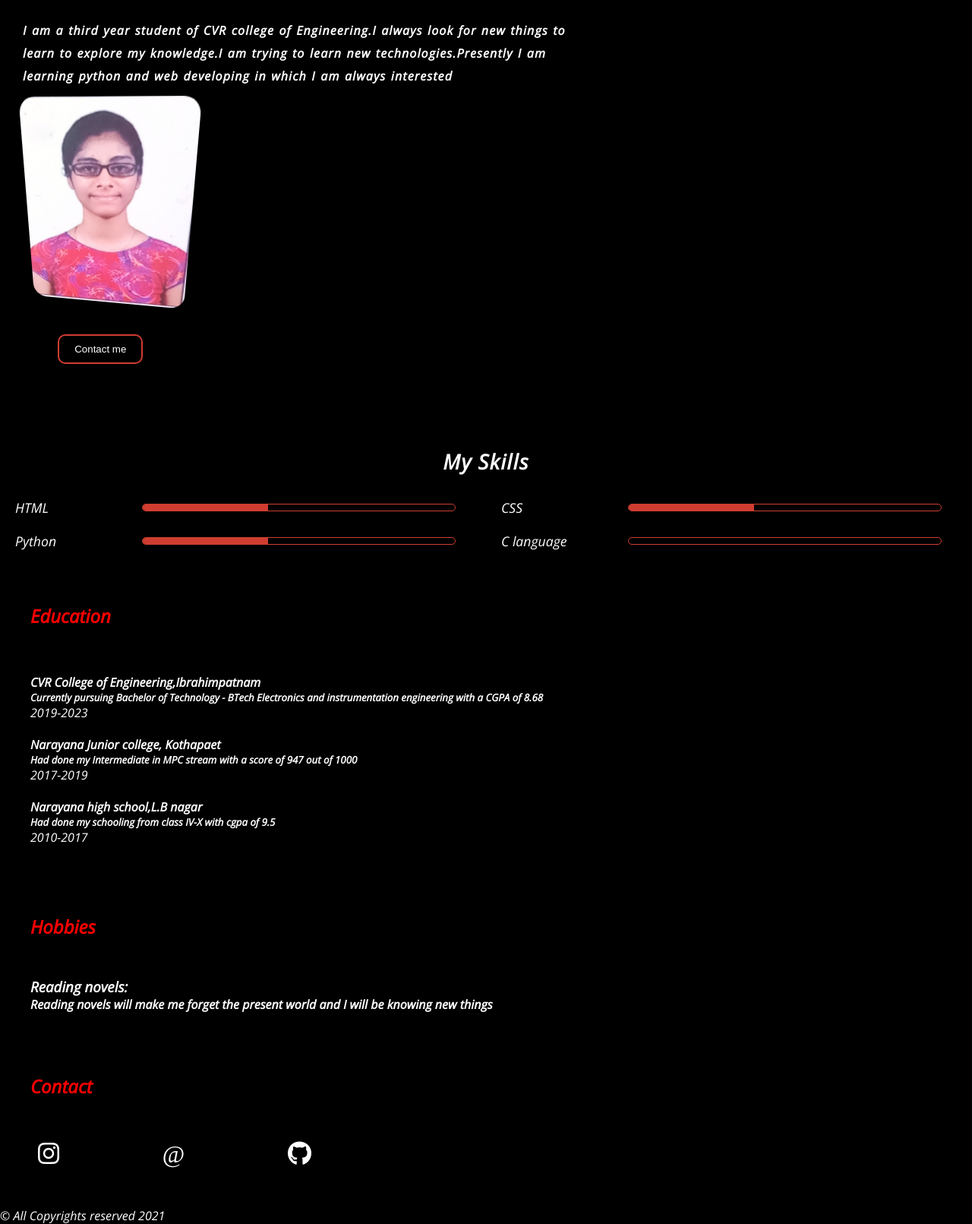
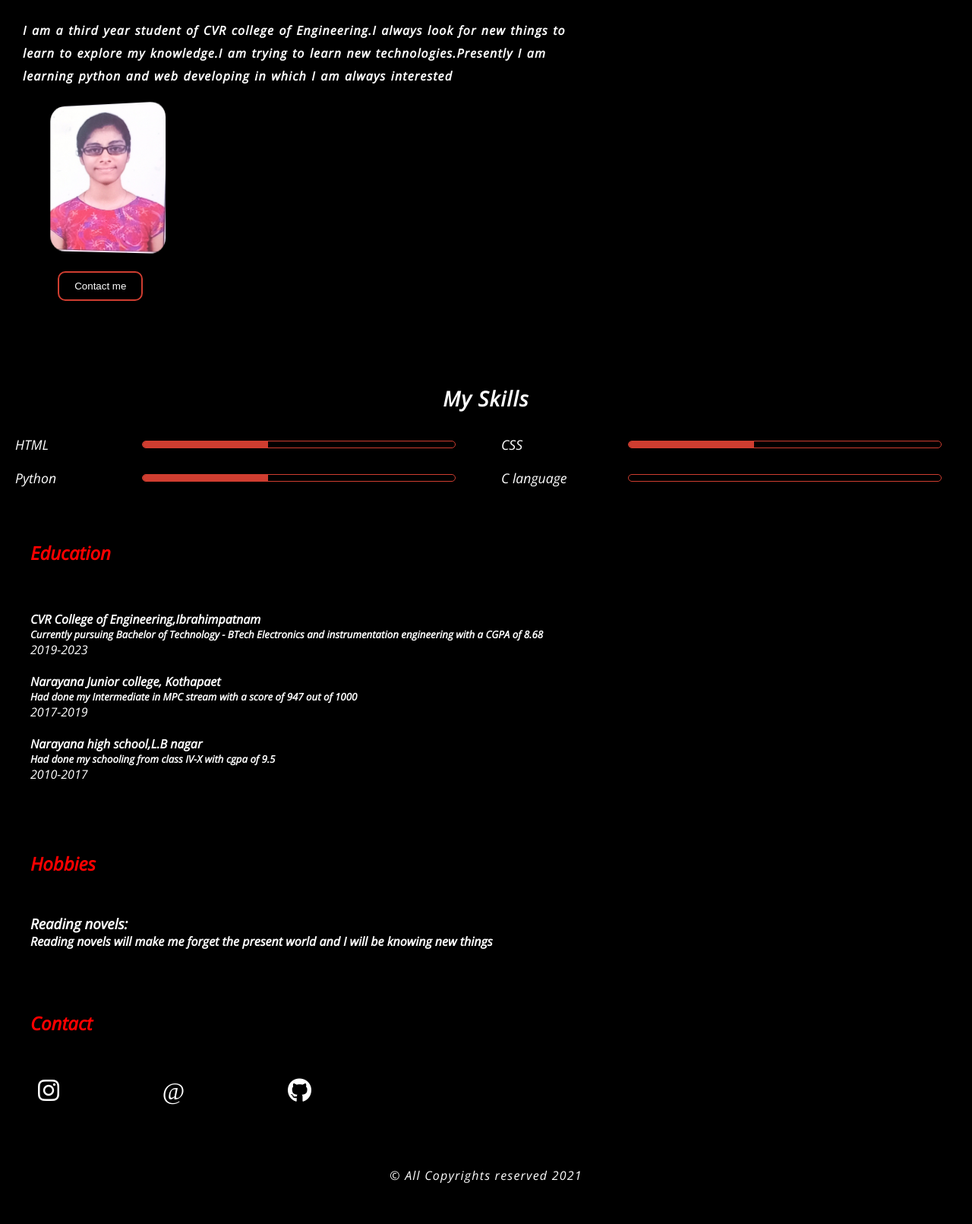
Before and after one commit to SahithiThummala/portfolio.github.io, a plain HTML site: page index.html in a window 1280 px wide. Shown: the part 1016-2627 px from the top of the page at 76% size. After the commit the page ends 2604 px from the top, so only its background shows below. Drawn offline with nearby package versions, Linux system fonts and the light colour scheme.

Commit message:
Update styles.css

```diff
--- a/styles.css
+++ b/styles.css
@@ -127,9 +127,9 @@ nav .links li a:hover {
   perspective: 462px
 }
 #about .about-img .my-image {
-  width: 100%;
+  width: 70%;
   border-radius: 20px;
-  transform: rotateX(-380deg) rotateY(-10deg);
+  transform: rotateX(-360deg) rotateY(-10deg);
 }
 .skills {
   margin-top: 50px;
@@ -226,3 +226,8 @@ nav .links li a:hover {
       margin:10px 10px;
       justify-content: space-between;
       }
+footer {
+  text-align: center;
+  letter-spacing: 1.2px;
+  margin: 30px 0px;
+}
```
